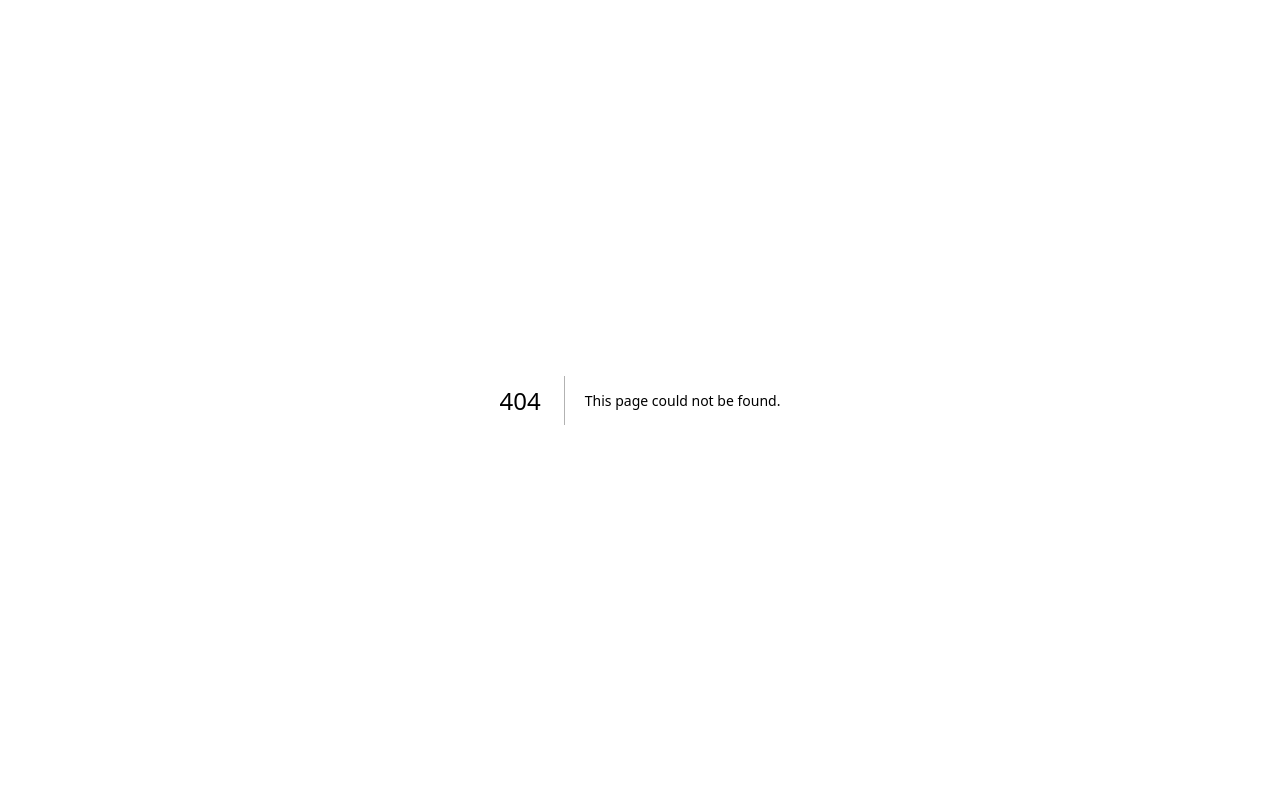
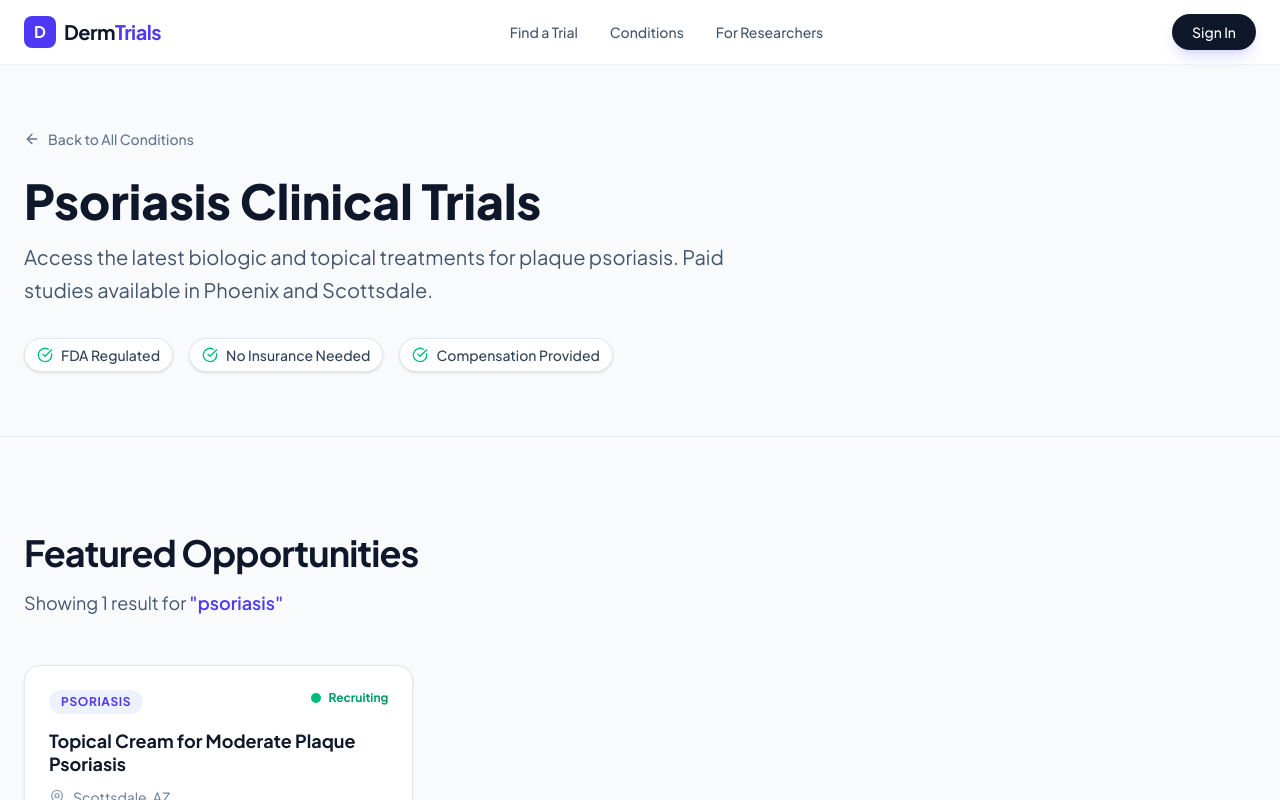
Before and after one commit to akobi114/derm-trials, a Next.js app: page /condition/psoriasis in a window 1280 px wide. Before the commit this address had no page. Shown: the top 800 px of the page. Built offline with nearby package versions, Linux system fonts and the light colour scheme.

Commit message:
Added SEO pages

```diff
--- /dev/null
+++ b/app/condition/[slug]/page.tsx
@@ -0,0 +1,80 @@
+import Navbar from "@/components/Navbar";
+import TrialGrid from "@/components/TrialGrid";
+import { ArrowLeft, CheckCircle } from "lucide-react";
+import Link from "next/link";
+import { notFound } from "next/navigation";
+
+// This is our "Knowledge Base" for SEO text
+const CONDITION_CONTENT: Record<string, { title: string; description: string }> = {
+  psoriasis: {
+    title: "Psoriasis Clinical Trials",
+    description: "Access the latest biologic and topical treatments for plaque psoriasis. Paid studies available in Phoenix and Scottsdale.",
+  },
+  eczema: {
+    title: "Eczema (Atopic Dermatitis) Studies",
+    description: "Find breakthrough treatments for moderate-to-severe eczema. Compensation up to $1,200 for qualified participants.",
+  },
+  acne: {
+    title: "Acne & Scarring Research",
+    description: "Join studies testing next-generation laser therapies and oral medications for persistent acne and scarring.",
+  },
+  alopecia: {
+    title: "Alopecia Areata Trials",
+    description: "New JAK inhibitor studies are recruiting now for hair loss conditions. Check eligibility today.",
+  },
+};
+
+export function generateStaticParams() {
+  return Object.keys(CONDITION_CONTENT).map((slug) => ({ slug }));
+}
+
+export default function ConditionPage({ params }: { params: { slug: string } }) {
+  const content = CONDITION_CONTENT[params.slug];
+
+  // If someone types /condition/pizza, show 404
+  if (!content) {
+    return notFound();
+  }
+
+  return (
+    <main className="min-h-screen bg-white">
+      <Navbar />
+
+      {/* SEO Header */}
+      <div className="bg-slate-50 border-b border-slate-200">
+        <div className="mx-auto max-w-7xl px-6 py-16">
+          <div className="mb-6">
+            <Link href="/" className="inline-flex items-center gap-2 text-sm font-medium text-slate-500 hover:text-indigo-600">
+              <ArrowLeft className="h-4 w-4" />
+              Back to All Conditions
+            </Link>
+          </div>
+          <h1 className="text-4xl font-extrabold text-slate-900 sm:text-5xl mb-4">
+            {content.title}
+          </h1>
+          <p className="text-xl text-slate-600 max-w-3xl leading-relaxed">
+            {content.description}
+          </p>
+
+          <div className="mt-8 flex flex-wrap gap-4">
+            <div className="flex items-center gap-2 text-sm font-medium text-slate-700 bg-white px-3 py-1.5 rounded-full border border-slate-200 shadow-sm">
+              <CheckCircle className="h-4 w-4 text-emerald-500" />
+              FDA Regulated
+            </div>
+            <div className="flex items-center gap-2 text-sm font-medium text-slate-700 bg-white px-3 py-1.5 rounded-full border border-slate-200 shadow-sm">
+              <CheckCircle className="h-4 w-4 text-emerald-500" />
+              No Insurance Needed
+            </div>
+            <div className="flex items-center gap-2 text-sm font-medium text-slate-700 bg-white px-3 py-1.5 rounded-full border border-slate-200 shadow-sm">
+              <CheckCircle className="h-4 w-4 text-emerald-500" />
+              Compensation Provided
+            </div>
+          </div>
+        </div>
+      </div>
+
+      {/* The Grid - Pre-filtered for this condition */}
+      <TrialGrid searchQuery={params.slug === "eczema" ? "eczema" : params.slug === "acne" ? "acne" : params.slug === "alopecia" ? "alopecia" : "psoriasis"} />
+    </main>
+  );
+}
--- a/components/Navbar.tsx
+++ b/components/Navbar.tsx
@@ -18,13 +18,13 @@ export default function Navbar() {
 
         {/* Desktop Navigation links */}
         <div className="hidden items-center gap-8 md:flex">
-          <Link href="#" className="text-sm font-medium text-slate-600 hover:text-indigo-600 transition-colors">
+          <Link href="/condition/psoriasis" className="text-sm font-medium text-slate-600 hover:text-indigo-600 transition-colors">
             Find a Trial
           </Link>
-          <Link href="#" className="text-sm font-medium text-slate-600 hover:text-indigo-600 transition-colors">
+          <Link href="/condition/psoriasis" className="text-sm font-medium text-slate-600 hover:text-indigo-600 transition-colors">
             Conditions
           </Link>
-          <Link href="#" className="text-sm font-medium text-slate-600 hover:text-indigo-600 transition-colors">
+          <Link href="/condition/psoriasis" className="text-sm font-medium text-slate-600 hover:text-indigo-600 transition-colors">
             For Researchers
           </Link>
         </div>
```
